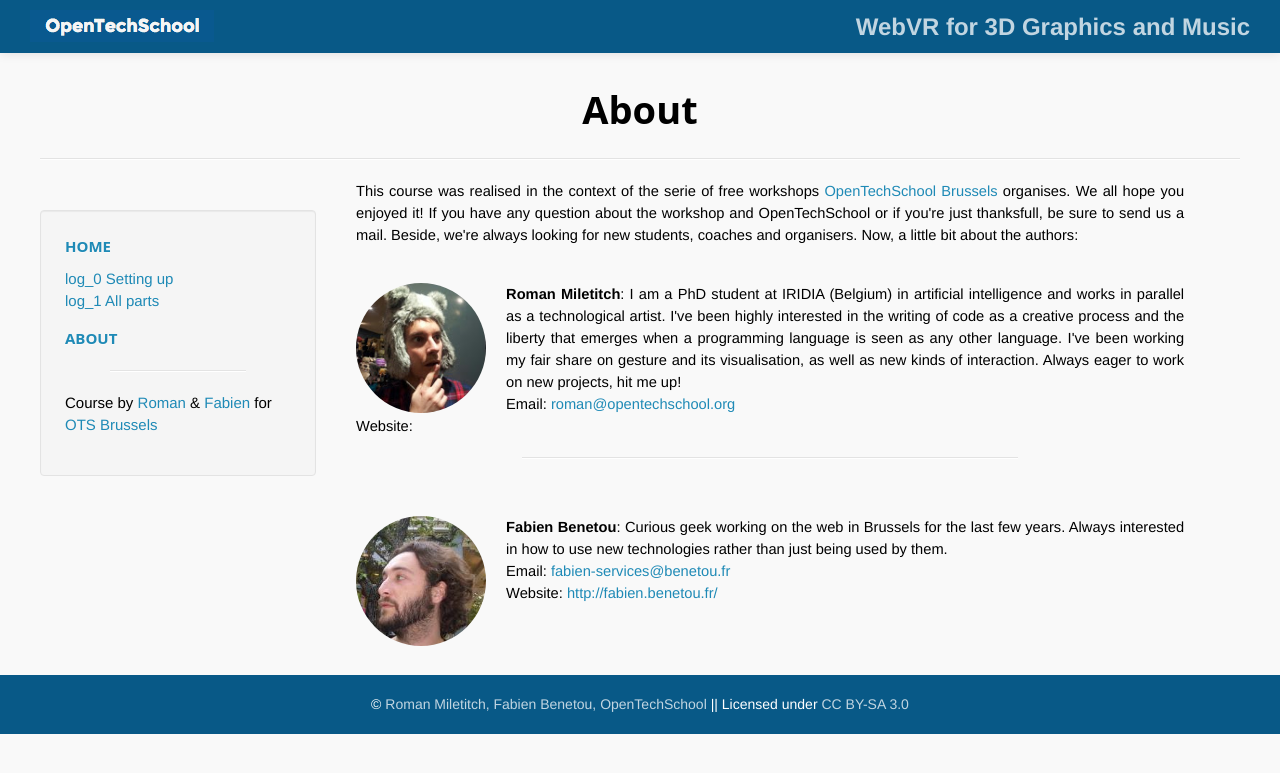
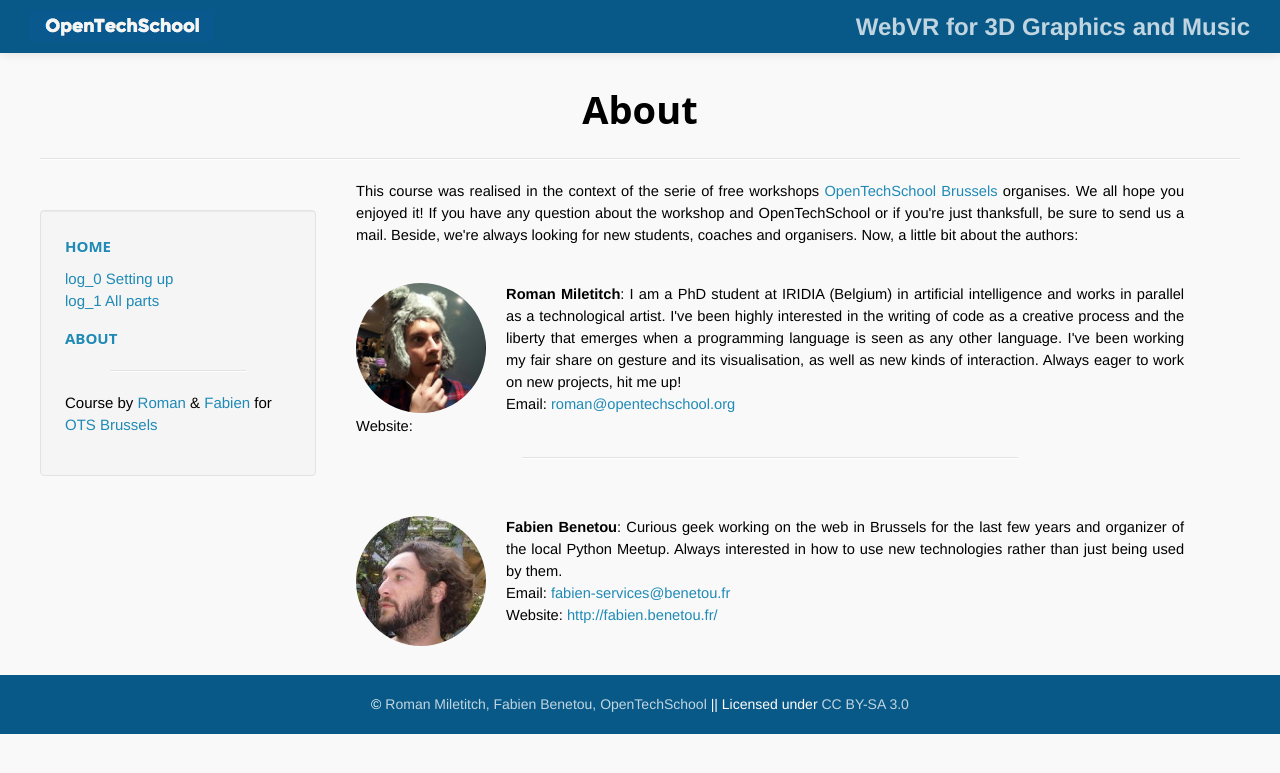
Before and after one commit to OpenTechSchool-Brussels/webVR-for-3D-graphics-and-music, a Jekyll site: the page built from about.html, in a window 1280 px wide. Shown: the top 773 px of the page. Built offline with Jekyll 4.4.1, drawn with Linux system fonts in a browser that asks for light colours; Markdown is read by kramdown in place of the engine named in the settings.

Commit message:
Python Meetup organizer

```diff
--- a/_data/authors.yml
+++ b/_data/authors.yml
@@ -8,4 +8,4 @@
   lastname: Benetou
   email: fabien-services@benetou.fr
   website: http://fabien.benetou.fr/
-  bio: Curious geek working on the web in Brussels for the last few years. Always interested in how to use new technologies rather than just being used by them.
+  bio: Curious geek working on the web in Brussels for the last few years and organizer of the local Python Meetup. Always interested in how to use new technologies rather than just being used by them.
```
